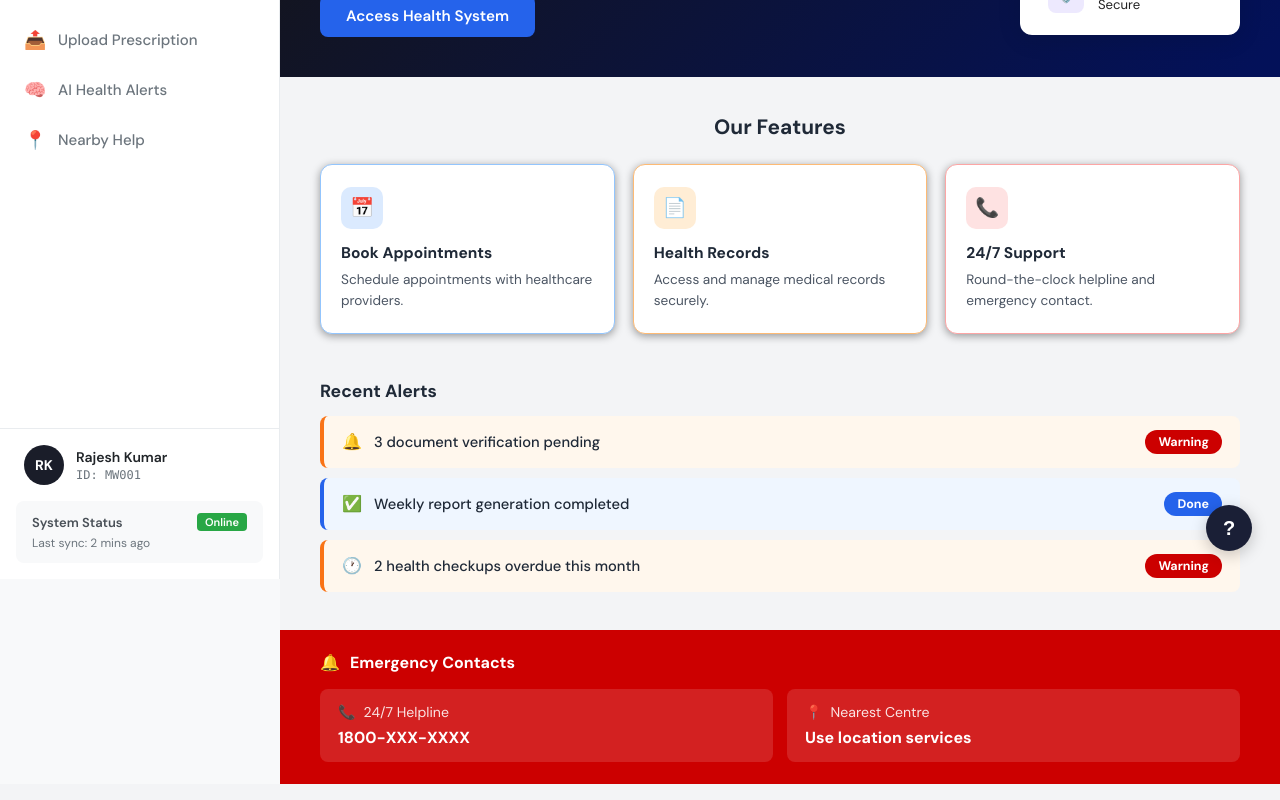
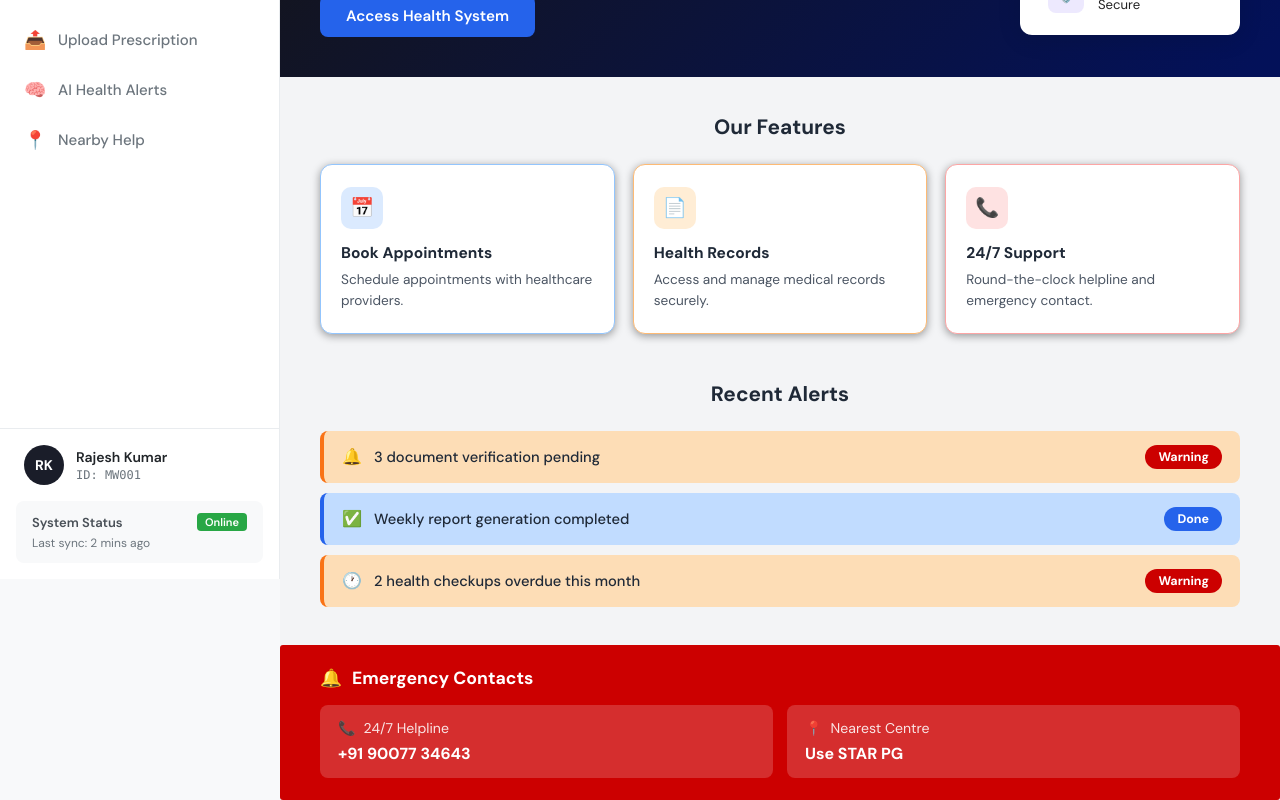
Before and after one commit to Souvik-saha04/neuronex-user, a Next.js app in the folder neuronex_user/: page /user in a window 1280 px wide. Shown: the part 221-1021 px from the top of the page. Built offline with nearby package versions, Linux system fonts and the light colour scheme.

Commit message:
Homepage done

```diff
--- a/neuronex_user/app/user/page.module.css
+++ b/neuronex_user/app/user/page.module.css
@@ -19,9 +19,9 @@
     --orange-light: #fff7ed;
     --green: #16a34a;
     --green-light: #dcfce7;
-    --alert-warn-bg: #fff7ed;
+    --alert-warn-bg: #fdddb6;
     --alert-warn-border: #f97316;
-    --alert-done-bg: #eff6ff;
+    --alert-done-bg: #c1dcff;
     --alert-done-border: #2563eb;
     --white: #ffffff;
     --gray-100: #f3f4f6;
@@ -272,10 +272,11 @@
 }
 
 .alerts-title {
-    font-size: 1.1rem;
+    text-align: center;
+    font-size: 1.3rem;
     font-weight: 700;
     color: var(--gray-800);
-    margin-bottom: 14px;
+    margin-bottom: 24px;
 }
 
 .alert-item {
@@ -287,6 +288,8 @@
     margin-bottom: 10px;
     border-left: 4px solid transparent;
     gap: 12px;
+    transition: transform 0.3s ease;
+
 }
 
 .alert-item.warning {
@@ -297,6 +300,12 @@
 .alert-item.done {
     background: var(--alert-done-bg);
     border-color: var(--alert-done-border);
+}
+
+.alert-item:hover {
+    cursor: pointer;
+    opacity: 0.8;
+    transform: scale(1.01);
 }
 
 .alert-left {
@@ -335,7 +344,7 @@
 .emergency-section {
     background: var(--red);
     padding: 22px 40px;
-    border-radius: 0;
+    border-radius: 3px;
 }
 
 .emergency-header {
@@ -343,7 +352,7 @@
     align-items: center;
     gap: 10px;
     color: white;
-    font-size: 1rem;
+    font-size: 1.1rem;
     font-weight: 700;
     margin-bottom: 16px;
 }
@@ -361,13 +370,18 @@
 }
 
 .emergency-card {
-    background: rgba(255, 255, 255, 0.13);
+    background: rgba(255, 255, 255, 0.181);
     border-radius: var(--radius-sm);
     padding: 14px 18px;
     color: white;
     display: flex;
     flex-direction: column;
     gap: 4px;
+    transition: transform 0.3s ease;
+}
+
+.emergency-card:hover {
+    transform: scale(1.03);
 }
 
 .emergency-card-label {
@@ -383,29 +397,3 @@
     font-size: 1rem;
     font-weight: 700;
 }
-
-/* ── HELP BUTTON ── */
-.help-fab {
-    position: fixed;
-    bottom: 28px;
-    right: 28px;
-    width: 46px;
-    height: 46px;
-    background: var(--navy);
-    color: white;
-    border-radius: 50%;
-    display: flex;
-    align-items: center;
-    justify-content: center;
-    font-size: 1.25rem;
-    font-weight: 700;
-    box-shadow: 0 4px 16px rgba(0, 0, 0, 0.22);
-    cursor: pointer;
-    border: none;
-    transition: background 0.18s;
-    z-index: 100;
-}
-
-.help-fab:hover {
-    background: var(--navy-light);
-}
--- a/neuronex_user/app/user/page.tsx
+++ b/neuronex_user/app/user/page.tsx
@@ -129,19 +129,18 @@ export default function MedAxis() {
             <div className={styles["emergency-card-label"]}>
               <span>📞</span> 24/7 Helpline
             </div>
-            <div className={styles["emergency-card-value"]}>1800-XXX-XXXX</div>
+            <div className={styles["emergency-card-value"]}>+91 90077 34643</div>
           </div>
           <div className={styles["emergency-card"]}>
             <div className={styles["emergency-card-label"]}>
               <span>📍</span> Nearest Centre
             </div>
-            <div className={styles["emergency-card-value"]}>Use location services</div>
+            <div className={styles["emergency-card-value"]}>Use STAR PG</div>
           </div>
         </div>
       </section>
 
-      {/* ── Help FAB ── */}
-      <button className={styles["help-fab"]} aria-label="Help">?</button>
+
 
     </div>
   );
```
